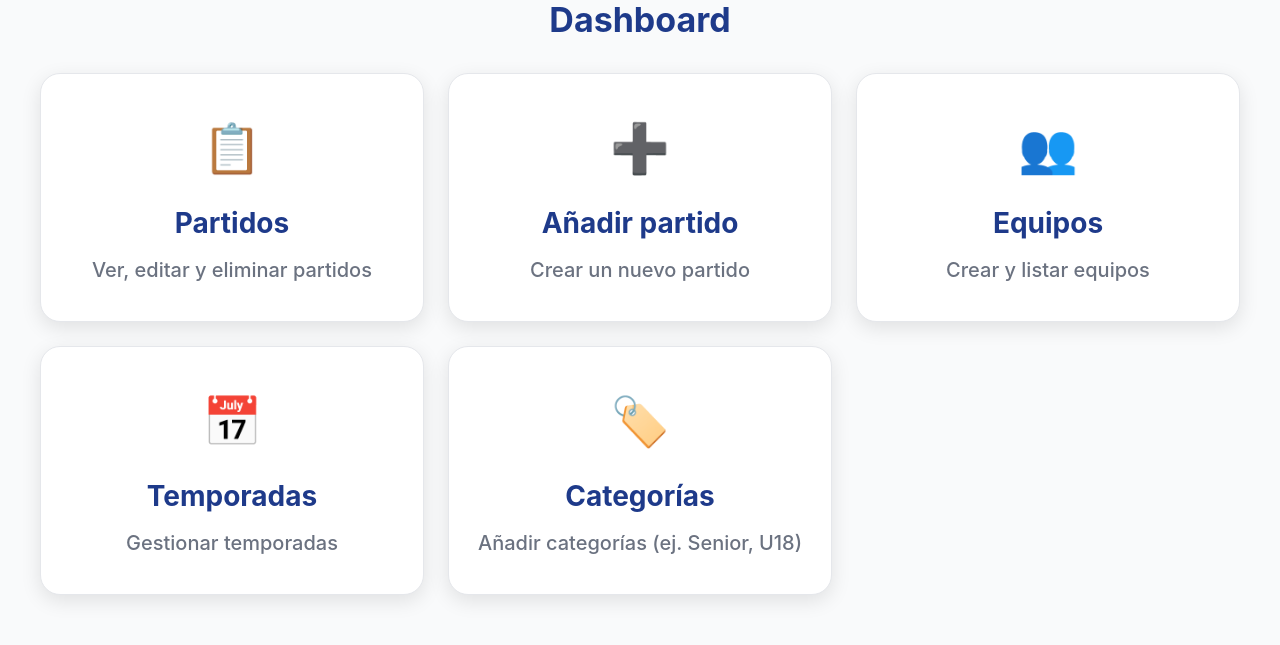
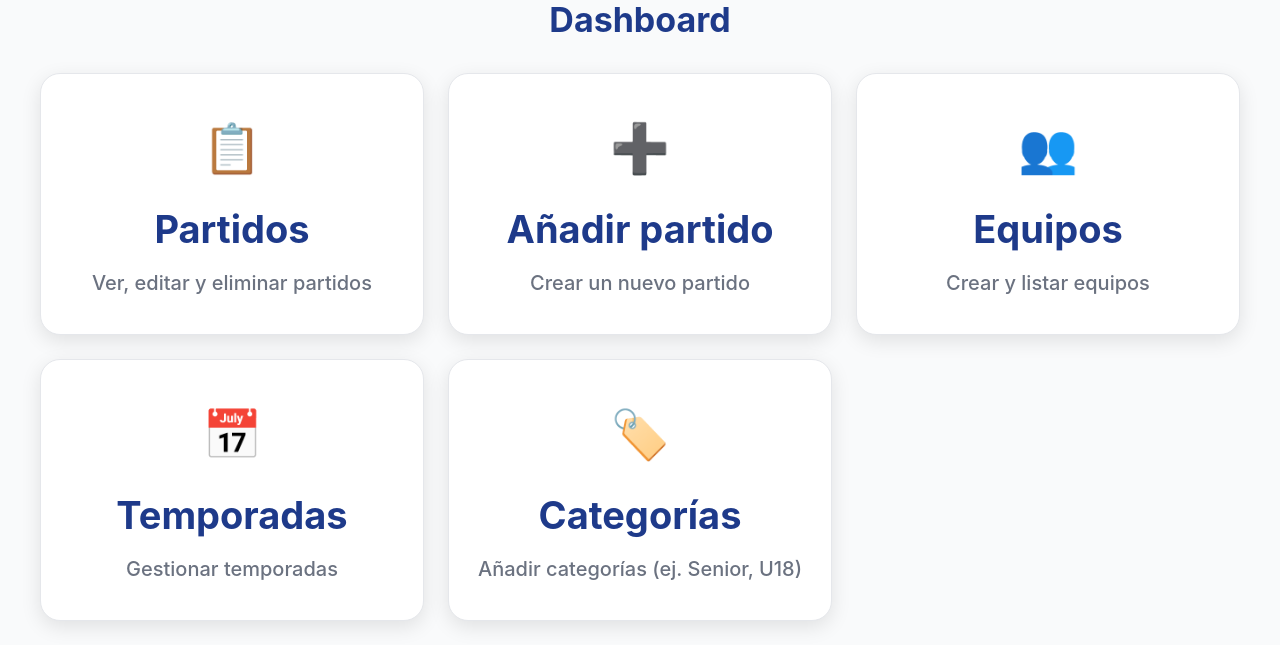
Before and after one commit to jesusv1967/scouting, a PHP site: page /public/dashboard.php in a window 1280 px wide. Shown: the part 167-812 px from the top of the page. Before the commit the page ends 768 px from the top, so only its background shows below. Run offline with PHP 8.4, Linux system fonts and the light colour scheme; the visitor is signed in with stand-in values (Sample User, id 1).

Commit message:
Poniendo los ultimos toques2

```diff
--- a/public/dashboard.php
+++ b/public/dashboard.php
@@ -63,7 +63,7 @@ require_login();
       color: var(--primary);
     }
     .dashboard-card h3 {
-      font-size: 28px;
+      font-size: 38px;
       margin: 0 0 14px;
       font-weight: 700;
       line-height: 1.3;
```
